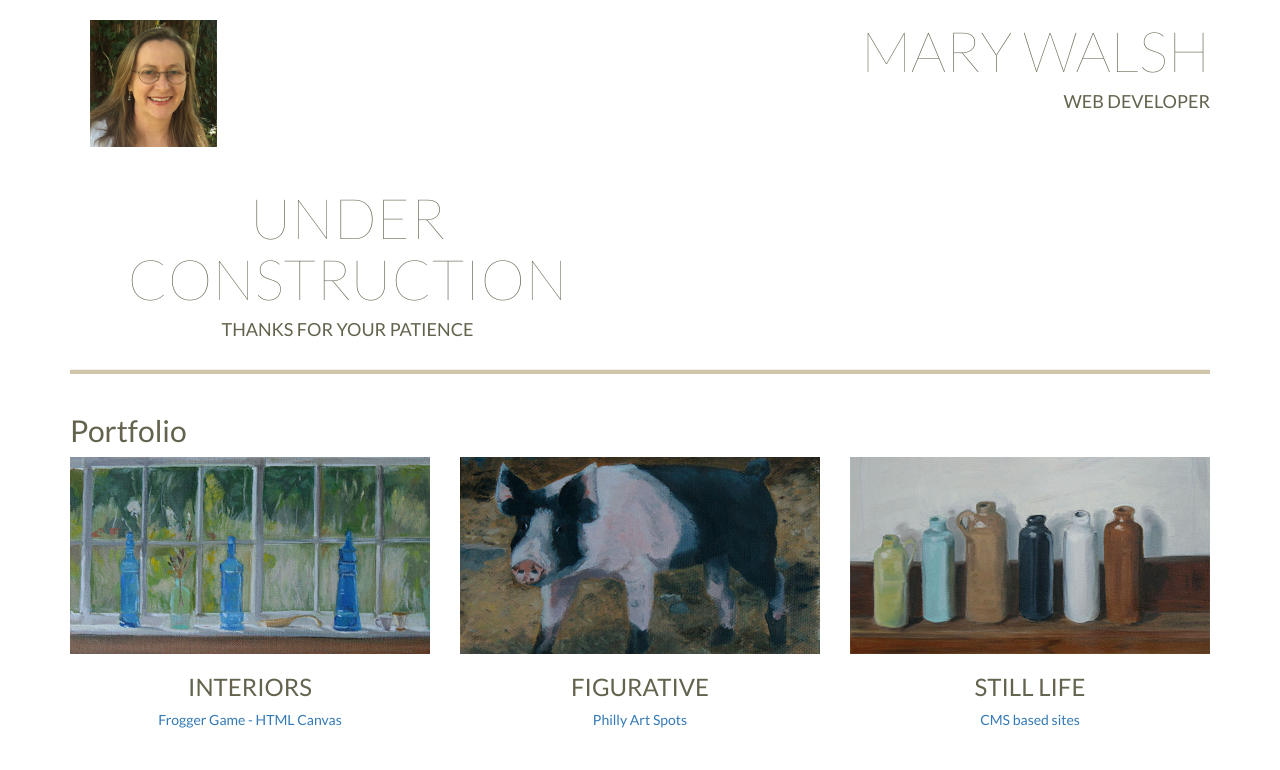
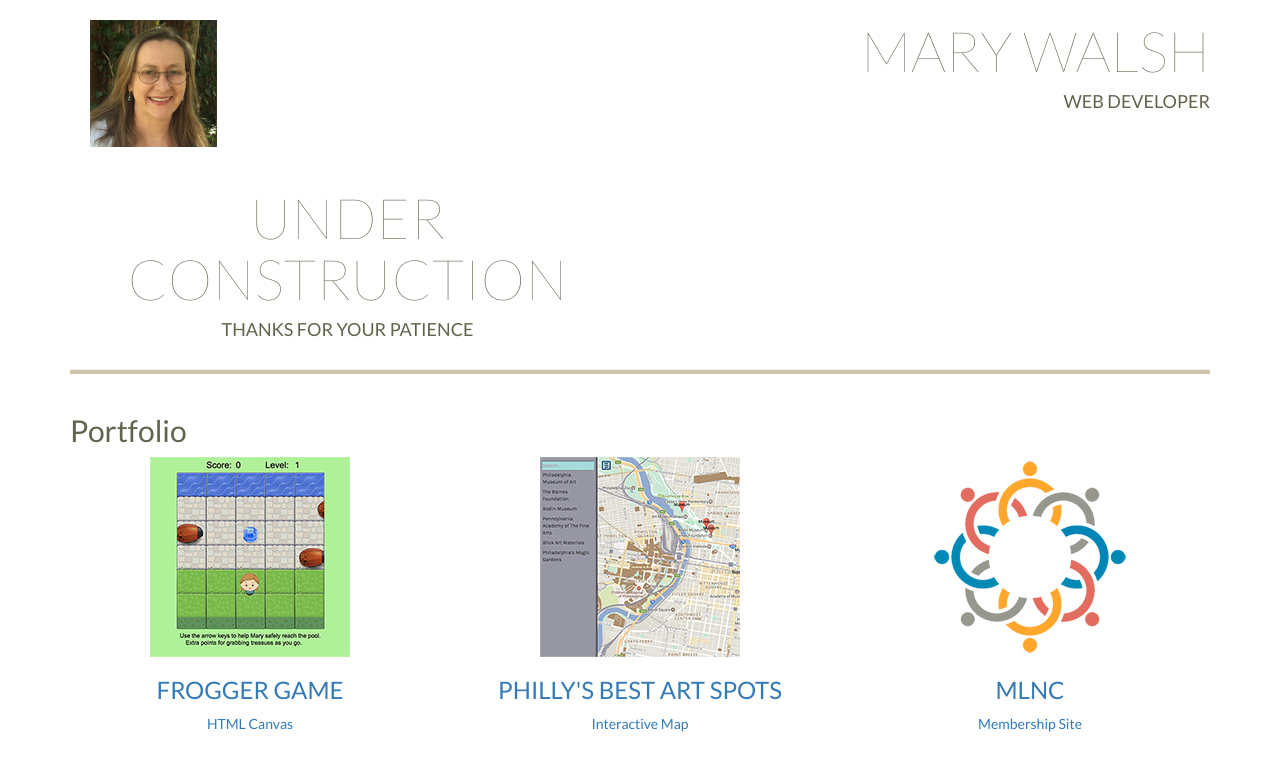
Before and after one commit to MaryDurkin/MaryDurkin.github.io, a plain HTML site: page index.html in a window 1280 px wide. Drawn offline with Linux system fonts and the light colour scheme.

Commit message:
updated link images and added favicon

```diff
--- a/css/style.css
+++ b/css/style.css
@@ -20,6 +20,11 @@ img, embed, object, video {
   	max-width: 100%;
 }
 
+img.center {
+  display: block;
+  margin-left: auto;
+  margin-right: auto;
+}
 
 .my-picture{
 	padding: 20px;
--- a/index.html
+++ b/index.html
@@ -10,6 +10,7 @@
     <link href='https://fonts.googleapis.com/css?family=Lato:400,100,300' rel='stylesheet' type='text/css'>
     <link rel="stylesheet" href="./bootstrap-prestructure_files/bootstrap.min.css">
     <link rel="stylesheet" href="css/style.css">
+    <link rel="shortcut icon" href="images/favicon.ico" type="image/x-icon" />
   </head>
   <body>
     <div class="container">
@@ -50,21 +51,22 @@
       <div class="row">
         <div class="col-md-4 text-center light-background-multi">
           <!-- window  sill painting from google+ -->
-          <img src="images/windowsill.jpg"  class="img-responsive" alt="window sill painting">
-          <h3 class="text-uppercase">Interiors</h3>
-          <p><a class="text-medium" href="http://marydurkin.github.io/frontend-nanodegree-arcade-game/" target="_blank">Frogger Game - HTML Canvas</a></p>
+          <a href="http://marydurkin.github.io/frontend-nanodegree-arcade-game/" target="_blank"><img src="images/Frogger-sm.png"  class="img-responsive center" alt="frogger game">
+          <h3 class="text-uppercase">Frogger Game</h3>
+          <p><a class="text-medium" href="http://marydurkin.github.io/frontend-nanodegree-arcade-game/" target="_blank">HTML Canvas</a></p>
         </div>
         <div class="col-md-4 text-center light-background-multi">
           <!-- Pig painting from Google + -->
-          <img src="images/piggy.jpg"  class="img-responsive" alt="little piggy painting">
-          <h3 class="text-uppercase">Figurative</h3>
-          <p><a class="text-medium" href="http://marydurkin.github.io/Art-in-Philly/" target="_blank">Philly Art Spots</a></p>
+          <a href="http://marydurkin.github.io/Art-in-Philly/" max-width ="200px" target="_blank"><img src="images/Art-in-Philly-sm.png"  class="img-responsive center" alt="Philly Art Map">
+          <h3 class="text-uppercase">Philly's Best Art Spots</h3>
+          <p><a class="text-medium" href="http://marydurkin.github.io/Art-in-Philly/" target="_blank">Interactive Map</a></p>
         </div>
         <div class="col-md-4 text-center light-background-multi">
           <!-- Bottles painting rom Google + -->
-          <img src="images/bottles.jpg"  class="img-responsive" alt="painting of bottles">
-          <h3 class="text-uppercase">Still Life</h3>
-          <p><a class="text-medium" href="http://mainlinenewcomers.org/" target="_blank">CMS based sites</a></p>
+          <a href="http://www.mainlinenewcomers.org" target="_blank"><img src="images/MLNC-sm.png"  class="img-responsive center" alt="MLNC Logo">
+          <h3 class="text-uppercase">MLNC</h3>
+          <p><a class="text-medium" href="http://mainlinenewcomers.org/" target="_blank">Membership Site
+          </a></p>
         </div>
       </div>
     </div>
```
Also changed, not shown: images/Art-in-Philly-sm.png (added), images/Frogger-sm.png (added), images/MLNC-sm.png (added), images/favicon.ico (added).
